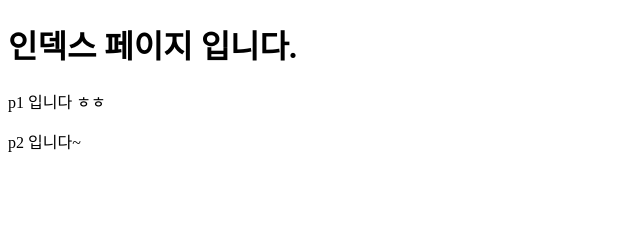
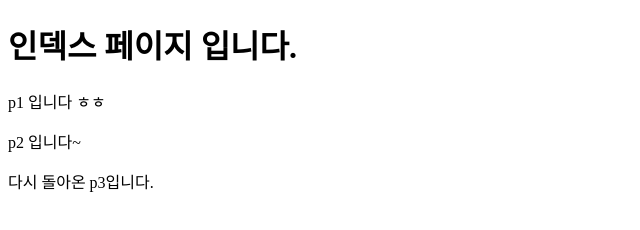
Before and after one commit to WeenyBeeny/your_app, a plain HTML site: page index.html in a window 1280 px wide. Shown: the whole page, without its empty margins (0-640 px from the left). Drawn offline with Linux system fonts and the light colour scheme.

Commit message:
p3 added

```diff
--- a/index.html
+++ b/index.html
@@ -10,6 +10,7 @@
     <h1>인덱스 페이지 입니다.</h1>
     <p>p1 입니다 ㅎㅎ</p>
     <p>p2 입니다~</p>
+    <p>다시 돌아온 p3입니다.</p>
 
 </body>
 </html>
```
